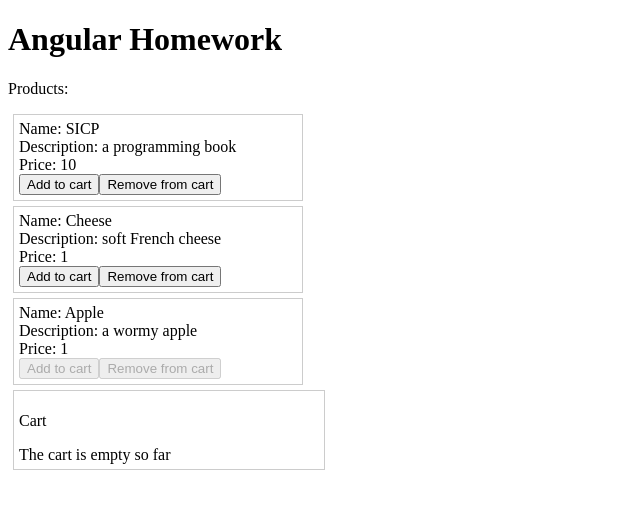
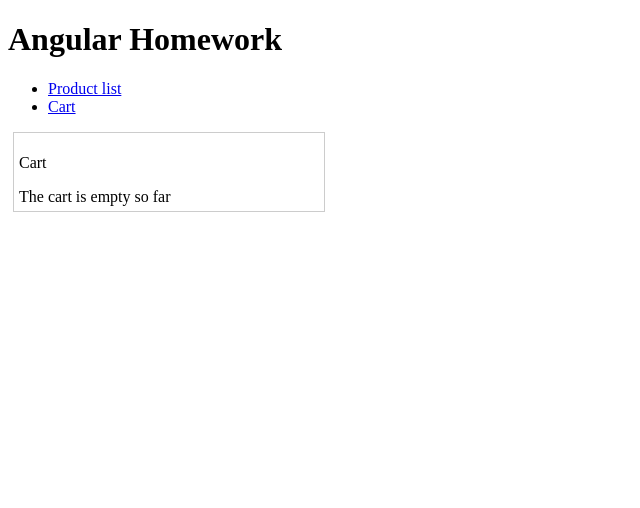
Before and after one commit to ungear/ng-homework, an Angular app: page /cart in a window 1280 px wide. Shown: the top 508 px of the page, without its empty margins (0-640 px from the left). Built offline with nearby package versions, Linux system fonts and the light colour scheme.

Commit message:
add simple routing

```diff
--- a/src/app/app.component.html
+++ b/src/app/app.component.html
@@ -1,3 +1,10 @@
 <h1 #appTitle></h1>
-<app-product-list></app-product-list>
-<app-cart-list></app-cart-list>
+<ul>
+  <li>
+    <a routerLink="/product/list">Product list</a>
+  </li>
+  <li>
+    <a routerLink="/cart">Cart</a>
+  </li>
+</ul>
+<router-outlet></router-outlet>
--- a/src/app/app.module.ts
+++ b/src/app/app.module.ts
@@ -4,6 +4,7 @@ import { NgModule } from '@angular/core';
 import { AppComponent } from './app.component';
 import { ProductsModule } from './products/products.module';
 import { CartModule } from './cart/cart.module';
+import { AppRoutingModule } from './app-routing.module';
 
 @NgModule({
   declarations: [
@@ -13,6 +14,7 @@ import { CartModule } from './cart/cart.module';
     BrowserModule,
     ProductsModule,
     CartModule,
+    AppRoutingModule,
   ],
   providers: [],
   bootstrap: [AppComponent]
--- a/src/app/cart/cart.module.ts
+++ b/src/app/cart/cart.module.ts
@@ -4,6 +4,7 @@ import { CommonModule } from '@angular/common';
 import { CartListComponent } from './components/cart-list/cart-list.component';
 import { CartItemComponent } from './components/cart-item/cart-item.component';
 import { SharedModule } from '../shared/shared.module';
+import { CartRoutingModule } from './cart-routing.module';
 
 @NgModule({
   declarations: [
@@ -12,7 +13,8 @@ import { SharedModule } from '../shared/shared.module';
   ],
   imports: [
     CommonModule,
-    SharedModule
+    SharedModule,
+    CartRoutingModule
   ],
   exports: [
     CartListComponent
--- a/src/app/products/products.module.ts
+++ b/src/app/products/products.module.ts
@@ -3,6 +3,7 @@ import { CommonModule } from '@angular/common';
 
 import { ProductComponent } from './components/product/product.component';
 import { ProductListComponent } from './components/product-list/product-list.component';
+import { ProductsRoutingModule } from './products-routing.module';
 
 @NgModule({
   declarations: [
@@ -10,7 +11,8 @@ import { ProductListComponent } from './components/product-list/product-list.com
     ProductListComponent,
   ],
   imports: [
-    CommonModule
+    CommonModule,
+    ProductsRoutingModule
   ],
   exports: [
     ProductListComponent
```
Also changed, not shown: src/app/app-routing.module.ts (added, +20 -0 lines), src/app/cart/cart-routing.module.ts (added, +19 -0 lines), src/app/products/products-routing.module.ts (added, +23 -0 lines).
